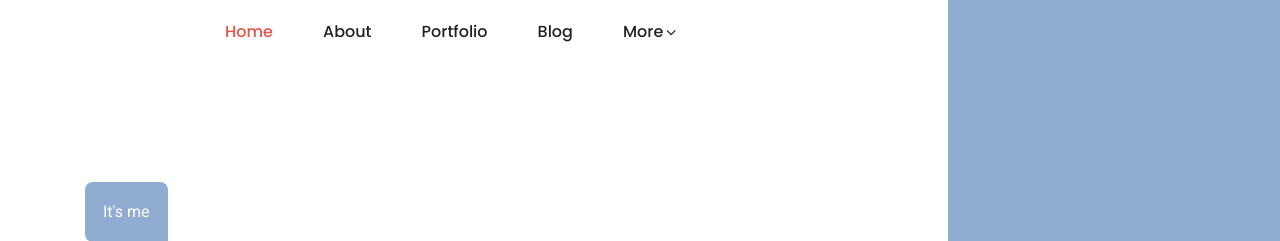
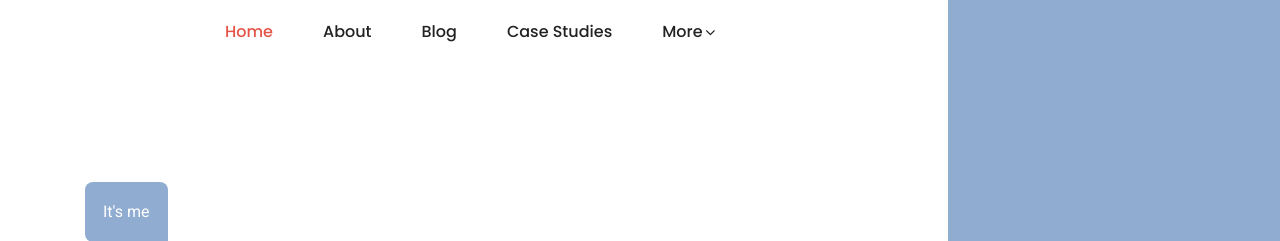
Before and after one commit to ritiksp/ritiksinghpanwar.github.io, a plain HTML site: page index.html in a window 1280 px wide. Shown: the top 241 px of the page. Drawn offline with nearby package versions, Linux system fonts and the light colour scheme; some packages are replaced by stand-ins of ours.

Commit message:
Update index.html

```diff
--- a/index.html
+++ b/index.html
@@ -54,12 +54,14 @@
 					<ul class="nav-menu">
 						<li class=""><a class="active" href="index.html">Home</a></li>
 						<li><a href="about.html">About</a></li>
-						<li><a href="https://www.notion.so/Ritik-Singh-Panwar-fe65e4756c1341728baad3e195751afe">Portfolio</a></li>
+
 						<li><a href="https://ritiksingh.substack.com/">Blog</a></li>
+						<li><a href="https://www.notion.so/2683d1889d454f9295a156862221a364?v=272ec761e93848dc90bd69982845b1d3">Case Studies</a></li>
 						<li class="menu-has-children"><a href="#">More</a>
 							<ul>
 								<li><a href="Product.html">Product</a></li>
-								<!-- <li><a href="contact.html">Contact</a></li>
+								<li><a href="https://www.notion.so/a289eced3b6d4b8680e5f582fc3a8398?v=cd4798630b354ab2824d2324469ef741">Random Ideas</a></li>
+								<!--
 								<li><a href="services.html">Service</a></li>
 								<li><a href="portfolio-details.html">Portfolio Details</a></li> -->
 							</ul>
```
